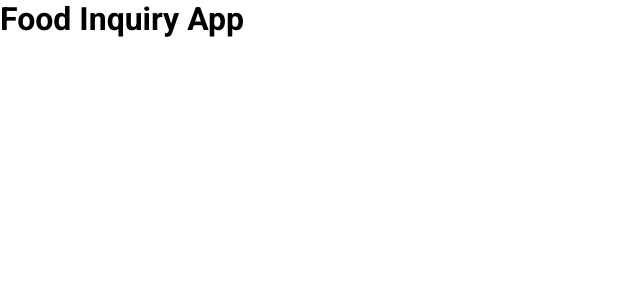
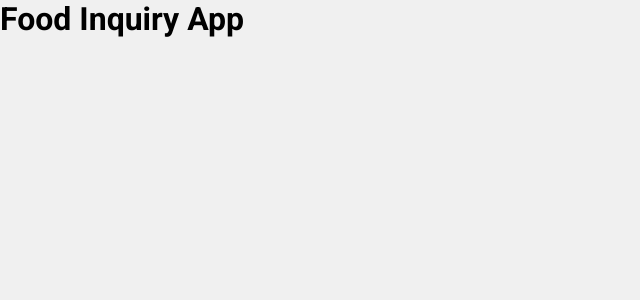
Before and after one commit to Nugwxa/food-inquiry-app, a Next.js app: page / in a window 1280 px wide. Shown: the top 300 px of the page, without its empty margins (0-640 px from the left). Built offline with nearby package versions, Linux system fonts and the light colour scheme; what @radix-ui/themes would draw is missing.

Commit message:
Update background color

```diff
--- a/src/styles/globals.css
+++ b/src/styles/globals.css
@@ -20,7 +20,7 @@ body {
 
 body {
   color: var(--foreground);
-  background: var(--background);
+  background: var(--accent-3);
   font-family: var(--font-roboto);
 }
 
```
